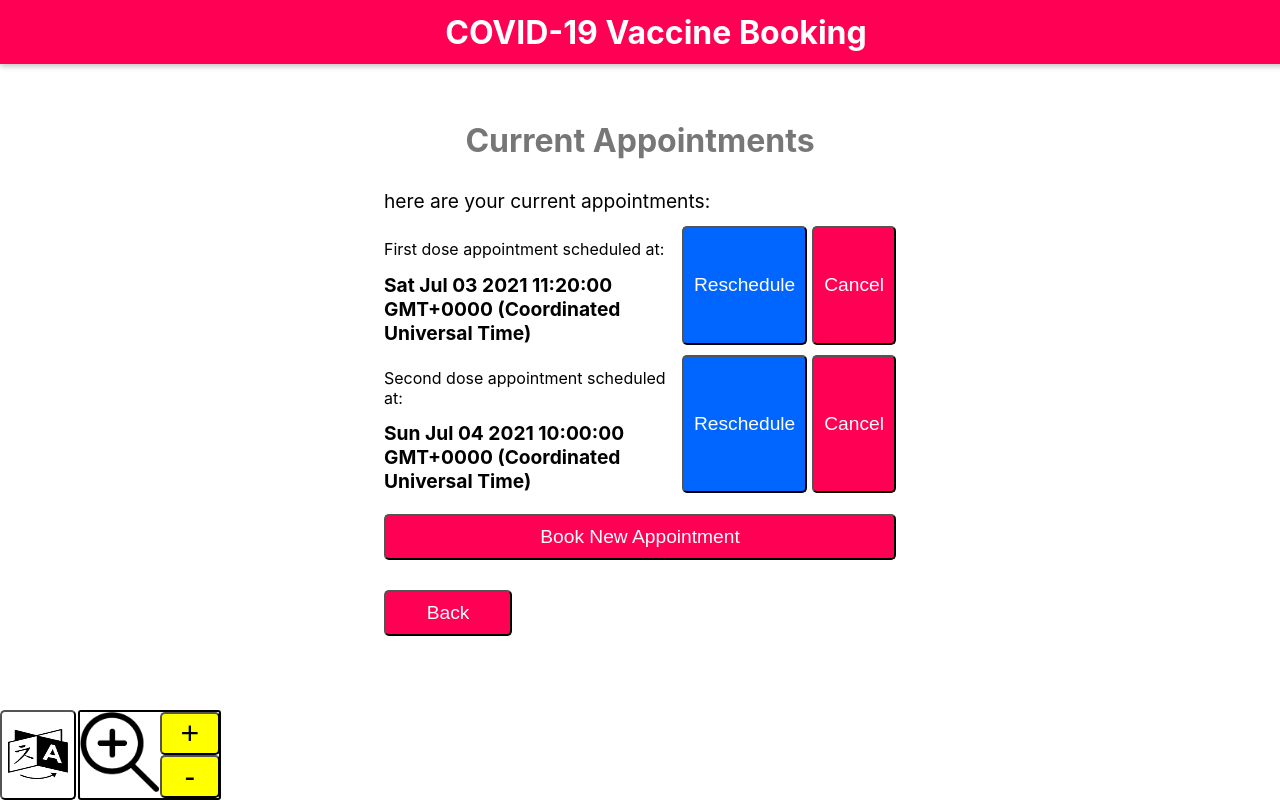
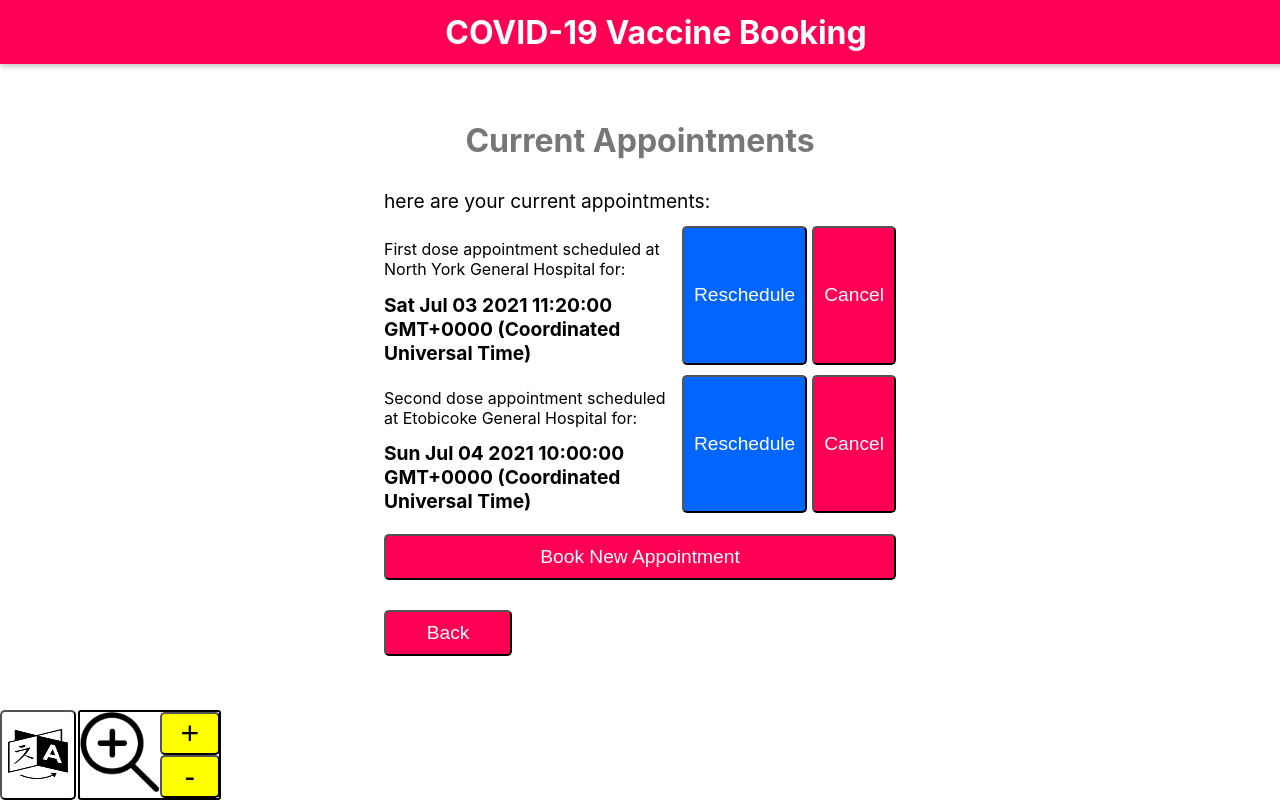
Before and after one commit to willu98/EECS3641-A4, a React (Create React App) app: page /appointments/1 in a window 1280 px wide. Built offline with nearby package versions, Linux system fonts and the light colour scheme.

Commit message:
added location for current appointments

```diff
--- a/src/global/Appointment.js
+++ b/src/global/Appointment.js
@@ -5,7 +5,7 @@ const Appointment = props => {
     return (
         <div className="appointment-main">
             <div className="appoitment-desc">
-                <h2>{props.dose} dose appointment scheduled at:</h2>
+                <h2>{props.dose} dose appointment scheduled at {props.hospital} for:</h2>
                 <div className="appointment-date">{props.date}</div>
             </div>
             <button className="appointment-button1">Reschedule</button>
--- a/src/pages/Appointments.js
+++ b/src/pages/Appointments.js
@@ -13,11 +13,13 @@ const Appointments = () => {
             id: 'A1',
             date: new Date("July 3 2021 11:20"),
             dose: 'First',
+            hospital:'North York General Hospital',
         },
         {
             id: 'A2',
             date: new Date("July 4 2021 10:00"),
             dose: 'Second',
+            hospital:'Etobicoke General Hospital',
         }
     ];
     const history = useHistory();
@@ -33,6 +35,7 @@ const Appointments = () => {
                         key={appointment.id}
                         date={appointment.date.toDateString() + " " + appointment.date.toTimeString()}
                         dose={appointment.dose}
+                        hospital={appointment.hospital}
                     />
                 ))}
             </ul>
--- a/src/pages/Confirm.js
+++ b/src/pages/Confirm.js
@@ -14,8 +14,8 @@ const RequiredInfo = () => {
       <h1 className="h1">Confirmation</h1>
 
       {!confirmed ? (
-        <div>{appointment.first} {appointment.last}, your appointment for the {appointment.vID} vaccine is set for <strong>{appointment.date} at {appointment.hospitalID} {appointment.addresID}, {appointment.postalCodeID}</strong><p></p>Please click the 'Confirm' button below to confirm your appointment.</div>)
-        : <div>{appointment.first} {appointment.last}, You have booked your appointment for the {appointment.vID} vaccine on <strong>{appointment.date} at {appointment.hospitalID} {appointment.addresID}, {appointment.postalCodeID}</strong> <p></p>Please click the button below to book another appointment.</div>
+        <div>{appointment.first} {appointment.last}, your appointment for the {appointment.vID} vaccine is set for {appointment.date} at {appointment.hospitalID} {appointment.addresID}, {appointment.postalCodeID} . <br></br>Please click the 'Confirm' button below to confirm your appointment.</div>)
+        : <div>{appointment.first} {appointment.last}, You have booked your appointment for the {appointment.vID} vaccine on {appointment.date} at {appointment.hospitalID} {appointment.addresID}, {appointment.postalCodeID}. <br></br>Please click the button below to book another appointment.</div>
       }
       <button type="submit" className="button" onClick={() => {
         if (confirmed) {
@@ -23,7 +23,7 @@ const RequiredInfo = () => {
         }
         setConfirmed(true);
       }}>
-        {confirmed ? (<span>Book Another Dose for Yourself</span>) : <span>Confirm</span>}
+        {confirmed ? (<span>Book Another Dose</span>) : <span>Confirm</span>}
       </button>
       {!confirmed ?
         <BackButton history={history}></BackButton> :
@@ -32,7 +32,7 @@ const RequiredInfo = () => {
           style={{ background: "blue" }}
           onClick={() => {
             history.push('/');
-          }}>Book New Appointment for Others</button>
+          }}>Book New Appointment</button>
       }
     </div>
 
```
